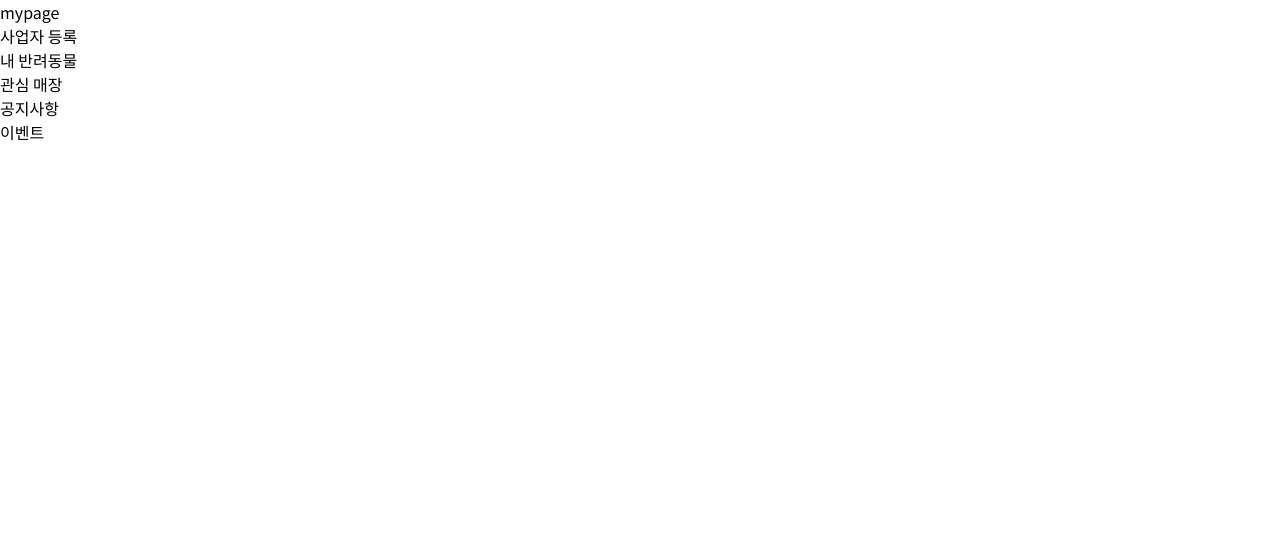
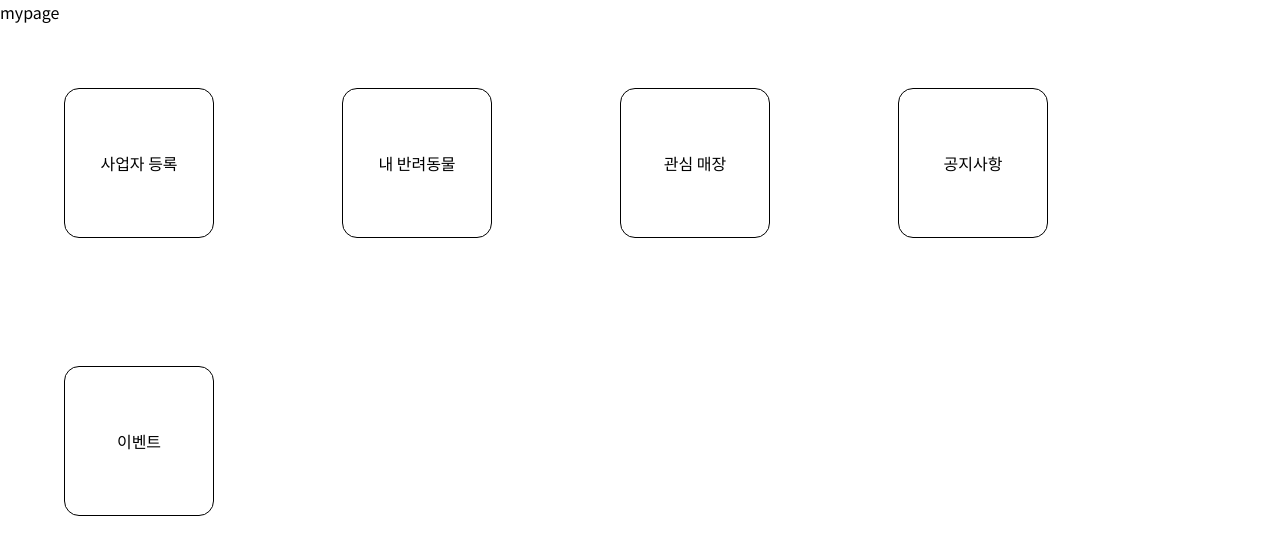
Before and after one commit to Project-Gururu/Gururu_FE, a Next.js app: page /mypage in a window 1280 px wide. Shown: the top 554 px of the page. Built offline with nearby package versions, Linux system fonts and the light colour scheme.

Commit message:
my pet page, button, redux fix

```diff
--- a/pages/mypage.tsx
+++ b/pages/mypage.tsx
@@ -1,15 +1,18 @@
 import Link from "next/link"
-import styled from "styled-components"
+import style from '../styles/components/Register.module.scss'
+import Router from "next/router"
 
 export default function mypage() {
   return (
     <>
     <div>mypage</div>
-    <div><Link href="/reg">사업자 등록</Link></div>
-    <div>내 반려동물</div>
-    <div>관심 매장</div>
-    <div>공지사항</div>
-    <div>이벤트</div>
+    <div className={style.Wrap}>
+      <div className={style.Mybutton} onClick={() => Router.push("/reg")}>사업자 등록</div>
+      <div className={style.Mybutton} onClick={() => Router.push("/reg/mypet")}>내 반려동물</div>
+      <div className={style.Mybutton}>관심 매장</div>
+      <div className={style.Mybutton}>공지사항</div>
+      <div className={style.Mybutton}>이벤트</div>
+    </div>
     </>
   )
 }
--- a/redux/modules/biz.tsx
+++ /dev/null
@@ -1,16 +0,0 @@
-import {createSlice, createAsyncThunk} from '@reduxjs/toolkit'
-
-const initialState = {
-
-}
-
-export const bizSlice = createSlice({
-    name: 'biz',
-    initialState,
-    reducers: {
-    },
-    extraReducers: {
-    },
-})
-
-export default bizSlice.reducer
--- /dev/null
+++ b/redux/modules/reg.tsx
@@ -0,0 +1,26 @@
+import {createSlice, createAsyncThunk} from '@reduxjs/toolkit'
+
+export const regBiz = createAsyncThunk(
+    'reg/regBiz',
+    async (data) => {
+        try {
+        } catch (err) {
+
+        }
+    }
+)
+
+
+const initialState = {
+}
+
+export const regSlice = createSlice({
+    name: 'reg',
+    initialState,
+    reducers: {
+    },
+    extraReducers: {
+    },
+})
+
+export default regSlice.reducer
--- a/redux/store.tsx
+++ b/redux/store.tsx
@@ -1,9 +1,9 @@
 import {configureStore} from "@reduxjs/toolkit";
-import biz from "./modules/biz";
+import reg from "./modules/reg";
 
 export const store = configureStore({
     reducer: {
-        biz: biz
+        reg: reg
     },
     middleware: (getDefaultMiddleware) =>
         getDefaultMiddleware({
--- a/styles/components/Register.module.scss
+++ b/styles/components/Register.module.scss
@@ -49,3 +49,19 @@ display: flex;
         padding-left: 9px;
     }
 }
+
+.Wrap {
+display: flex;
+flex-wrap: wrap;
+
+    .Mybutton {
+    width: 150px;
+    height: 150px;
+    border: 1px solid black;
+    border-radius: 15px;
+    display: flex;
+    justify-content: center;
+    align-items: center;
+    margin: 5%;
+    }
+}
```
Also changed, not shown: components/StepTwo.tsx (+3 -8 lines), pages/reg/mypet.tsx (added, +44 -0 lines).
